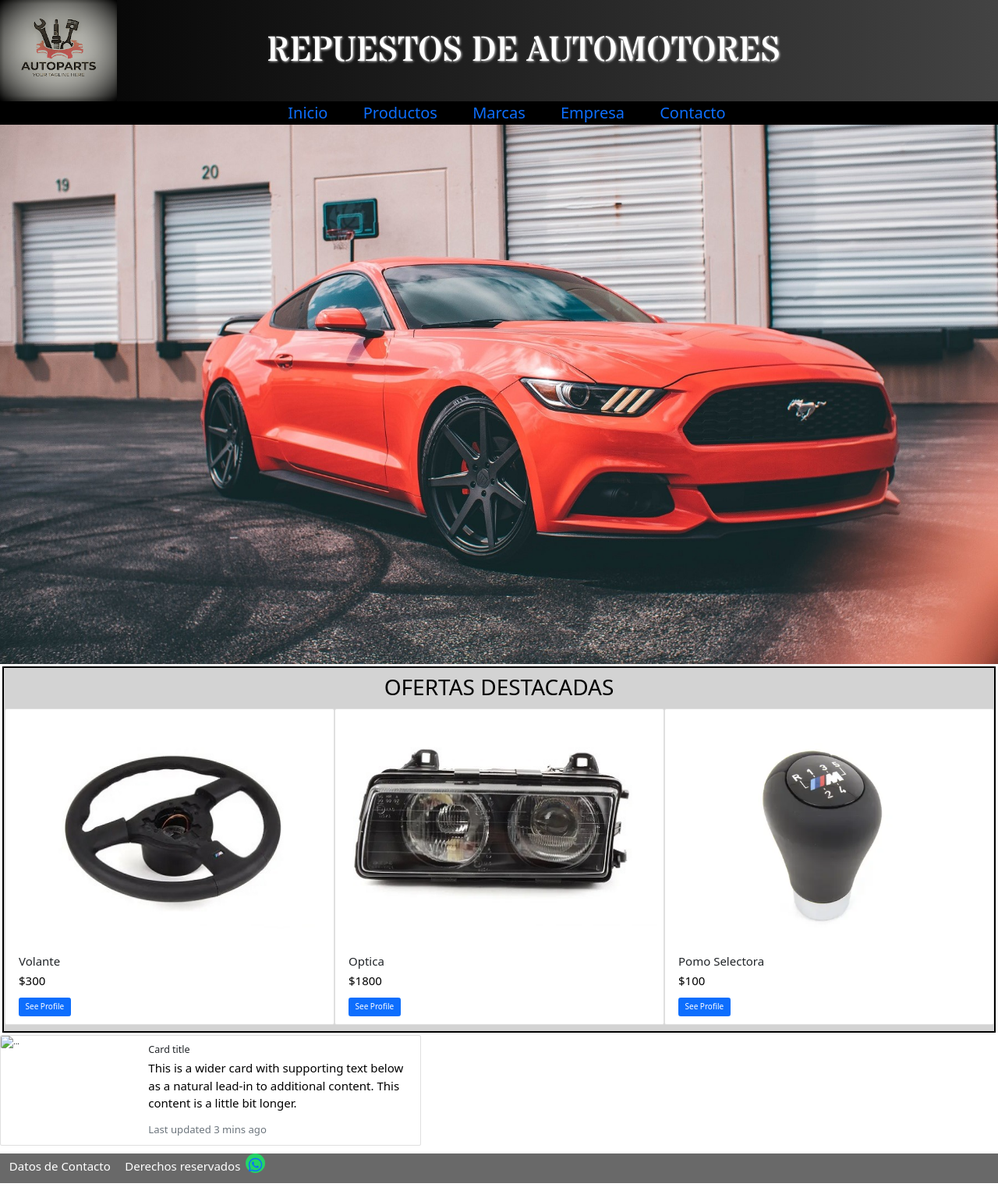
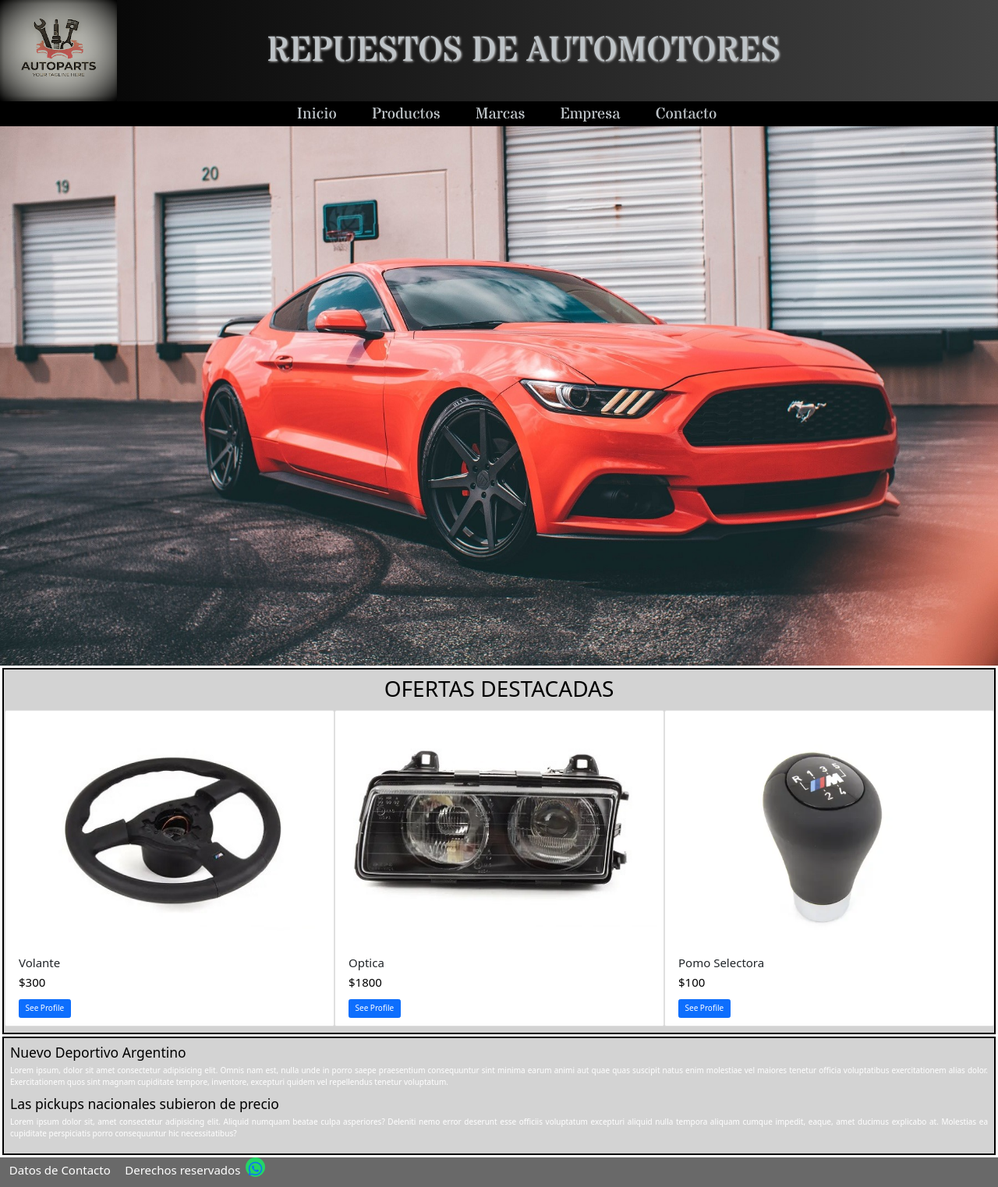
Before and after one commit to lsantarcangelo/proyectoFinalAutoparts, a website: page index.html in a window 1280 px wide. Shown: the whole page at 78% size. Drawn offline with nearby package versions, Linux system fonts and the light colour scheme.

Commit message:
corrijo referencias en paginas no index y agrego font sardos

```diff
--- a/index.html
+++ b/index.html
@@ -9,8 +9,6 @@
     <link rel="preconnect" href="https://fonts.googleapis.com">
     <link rel="preconnect" href="https://fonts.gstatic.com" crossorigin>
     <link href="https://fonts.googleapis.com/css2?family=Source+Sans+Pro&display=swap" rel="stylesheet">
-    <link rel="preconnect" href="https://fonts.googleapis.com">
-    <link rel="preconnect" href="https://fonts.gstatic.com" crossorigin>
     <link href="https://fonts.googleapis.com/css2?family=Stardos+Stencil&display=swap" rel="stylesheet">
     <script src="https://kit.fontawesome.com/31b53dfd2a.js" crossorigin="anonymous"></script>
 
@@ -79,7 +77,8 @@
             </div>
         </div>
     </div>
-    <!-- <div class="noticias">
+
+    <div class="noticias">
         <div class="row">
             <div class="col">
                 <h3>Nuevo Deportivo Argentino</h3>
@@ -92,22 +91,7 @@
                 <p>Lorem ipsum dolor sit, amet consectetur adipisicing elit. Aliquid numquam beatae culpa asperiores? Deleniti nemo error deserunt esse officiis voluptatum excepturi aliquid nulla tempora aliquam cumque impedit, eaque, amet ducimus explicabo at. Molestias ea cupiditate perspiciatis porro consequuntur hic necessitatibus?</p>
             </div>
         </div>
-    </div> -->
-
-    <div class="card mb-3" style="max-width: 540px;">
-        <div class="row g-0">
-          <div class="col-md-4">
-            <img src="..." class="img-fluid rounded-start" alt="...">
-          </div>
-          <div class="col-md-8">
-            <div class="card-body">
-              <h5 class="card-title">Card title</h5>
-              <p class="card-text">This is a wider card with supporting text below as a natural lead-in to additional content. This content is a little bit longer.</p>
-              <p class="card-text"><small class="text-muted">Last updated 3 mins ago</small></p>
-            </div>
-          </div>
-        </div>
-      </div>
+    </div>
 
     <footer>
         <p>Datos de Contacto</p>
--- a/scss/styles.scss
+++ b/scss/styles.scss
@@ -30,7 +30,7 @@ header{
         h1{
             /*font-family: 'Source Sans Pro', sans-serif;*/
             font-family: 'Stardos Stencil', cursive;
-            color: white;
+            color: #bdc3c7;
             text-transform: uppercase;
             text-align: center;
             text-shadow: 1px 1px 3px lightgrey;
@@ -39,7 +39,10 @@ header{
 }
 
 .menu{
-    margin: 0;
+        margin: 0;
+    li{
+        font-family: 'Stardos Stencil', cursive;
+    }
     li:hover{
         ul{
             display: block;
@@ -53,15 +56,14 @@ nav{
     text-align: center;
     background-color: black;
     ul{
-        color: white;
         font-size: 2rem;
             li{
                 display: inline-block;
                 padding: 0 20px;
                 position: relative;
                     a{
-                        text-decoration: none
-                        color: white;
+                        text-decoration: none;
+                        color: #bdc3c7;
                     }
                     a:hover{
                         background-color: red;
```
Also changed, not shown: pages/contacto.html (+2 -1 lines), pages/empresa.html (+2 -1 lines), pages/marcas.html (+2 -5 lines), pages/productos.html (+2 -1 lines), css/styles.css.
